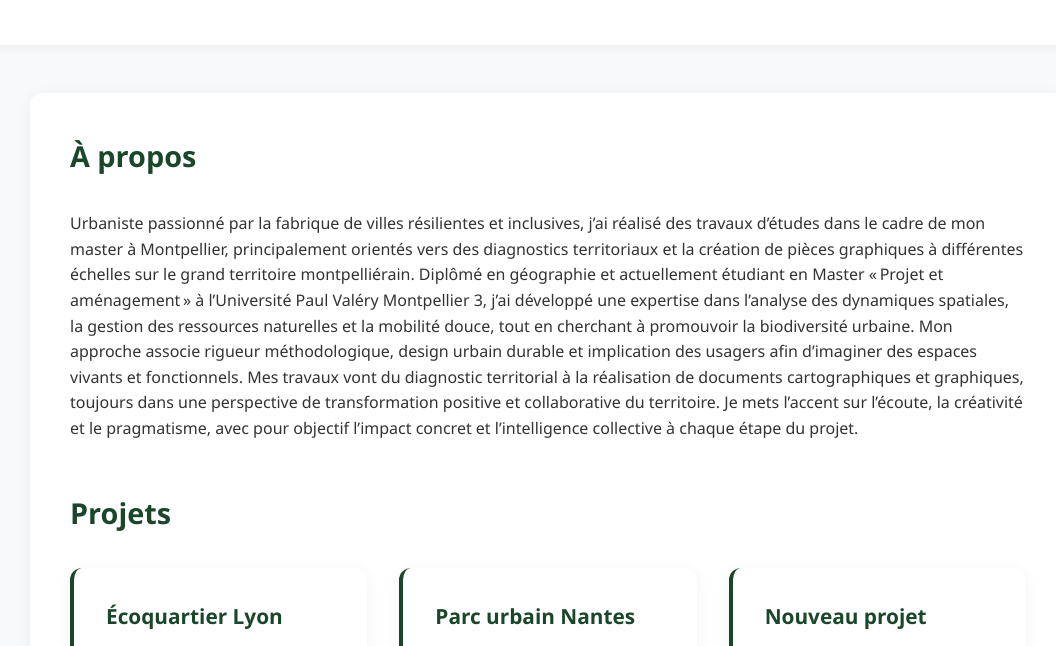
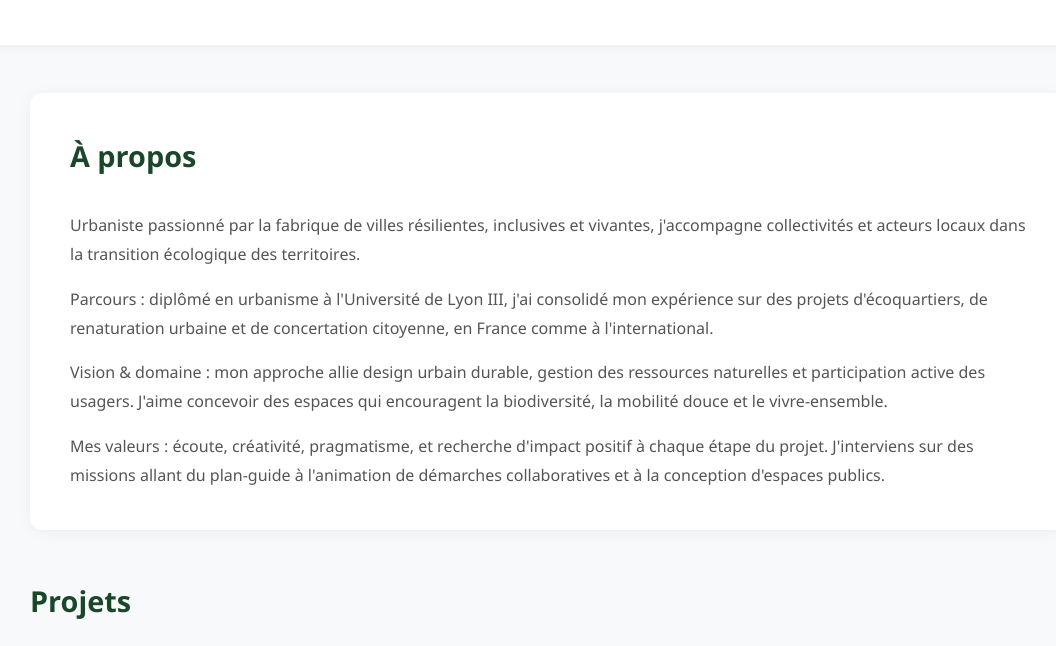
Before and after one commit to lorenzomorel77/Portfolio, a plain HTML site: page index.html in a window 1280 px wide. Shown: the part 151-797 px from the top of the page, without its empty margins (92-1148 px from the left). Drawn offline with Linux system fonts and the light colour scheme.

Commit message:
Update index.html

```diff
--- a/index.html
+++ b/index.html
@@ -263,14 +263,11 @@
     <!-- À propos -->
     <section class="about-section">
       <h2>À propos</h2>
-      Urbaniste passionné par la fabrique de villes résilientes et inclusives, j’ai réalisé des travaux d’études dans le cadre de mon master à Montpellier, principalement orientés vers des diagnostics territoriaux et la création de pièces graphiques à différentes échelles sur le grand territoire montpelliérain.
-
-Diplômé en géographie et actuellement étudiant en Master « Projet et aménagement » à l’Université Paul Valéry Montpellier 3, j’ai développé une expertise dans l’analyse des dynamiques spatiales, la gestion des ressources naturelles et la mobilité douce, tout en cherchant à promouvoir la biodiversité urbaine.
-
-Mon approche associe rigueur méthodologique, design urbain durable et implication des usagers afin d’imaginer des espaces vivants et fonctionnels.
-Mes travaux vont du diagnostic territorial à la réalisation de documents cartographiques et graphiques, toujours dans une perspective de transformation positive et collaborative du territoire.
-
-Je mets l’accent sur l’écoute, la créativité et le pragmatisme, avec pour objectif l’impact concret et l’intelligence collective à chaque étape du projet.
+      <p>Urbaniste passionné par la fabrique de villes résilientes, inclusives et vivantes, j'accompagne collectivités et acteurs locaux dans la transition écologique des territoires.</p>
+      <p>Parcours : diplômé en urbanisme à l'Université de Lyon III, j'ai consolidé mon expérience sur des projets d'écoquartiers, de renaturation urbaine et de concertation citoyenne, en France comme à l'international.</p>
+      <p>Vision & domaine : mon approche allie design urbain durable, gestion des ressources naturelles et participation active des usagers. J'aime concevoir des espaces qui encouragent la biodiversité, la mobilité douce et le vivre-ensemble.</p>
+      <p>Mes valeurs : écoute, créativité, pragmatisme, et recherche d'impact positif à chaque étape du projet. J'interviens sur des missions allant du plan-guide à l'animation de démarches collaboratives et à la conception d'espaces publics.</p>
+    </section>
 
     <!-- Projets -->
     <h2>Projets</h2>
```
